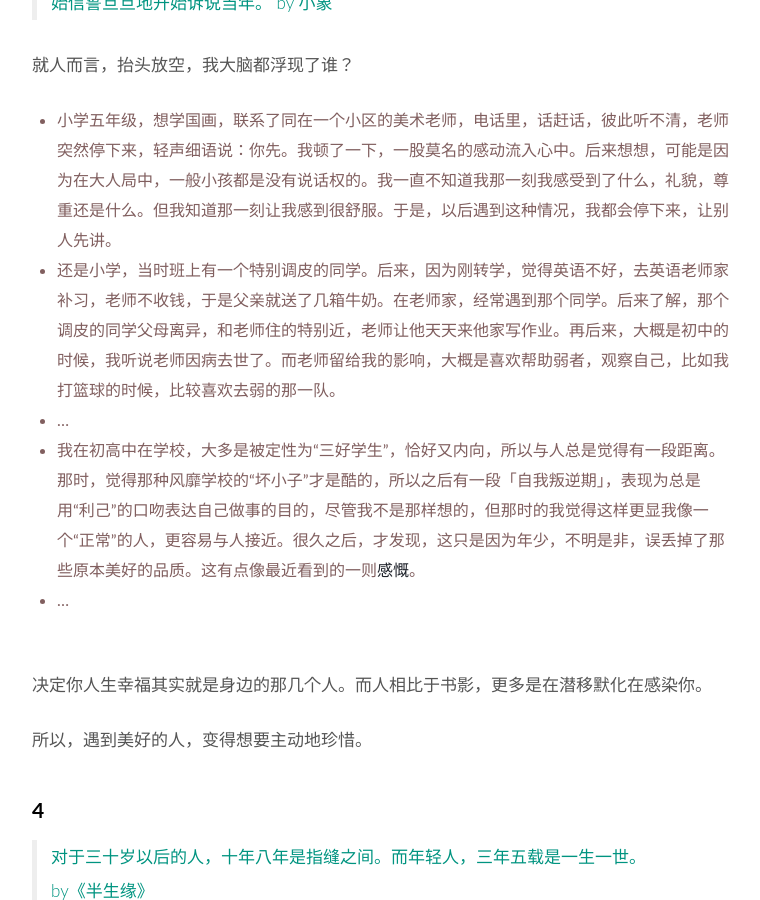
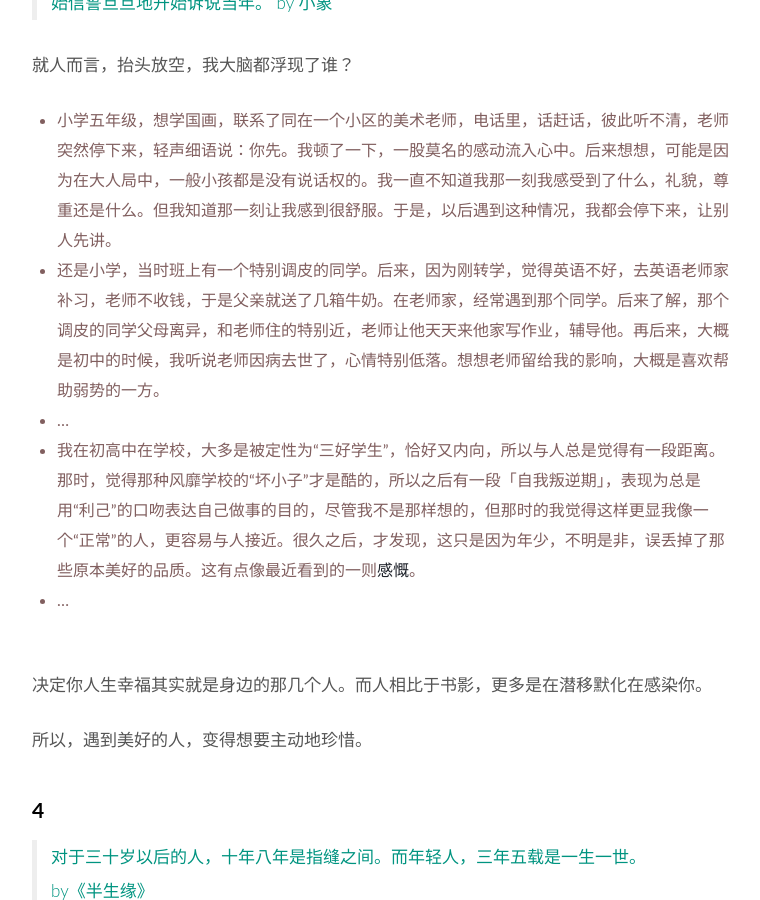
Before and after one commit to WillWang-X/willwang-x.github.io, a Jekyll site: the page built from _posts/2019-02-05-who-shaped-me.md, in a window 1280 px wide and 900 px high, scrolled down 2241 px. Shown: the whole window, without its empty margins (258-1018 px from the left). Built offline with Jekyll 4.4.1, drawn with Linux system fonts in a browser that asks for light colours.

Commit message:
Updated life README

```diff
--- a/_posts/2019-02-05-who-shaped-me.md
+++ b/_posts/2019-02-05-who-shaped-me.md
@@ -76,7 +76,7 @@ published: true
 就人而言，抬头放空，我大脑都浮现了谁？
 
 * 小学五年级，想学国画，联系了同在一个小区的美术老师，电话里，话赶话，彼此听不清，老师突然停下来，轻声细语说：你先。我顿了一下，一股莫名的感动流入心中。后来想想，可能是因为在大人局中，一般小孩都是没有说话权的。我一直不知道我那一刻我感受到了什么，礼貌，尊重还是什么。但我知道那一刻让我感到很舒服。于是，以后遇到这种情况，我都会停下来，让别人先讲。
-* 还是小学，当时班上有一个特别调皮的同学。后来，因为刚转学，觉得英语不好，去英语老师家补习，老师不收钱，于是父亲就送了几箱牛奶。在老师家，经常遇到那个同学。后来了解，那个调皮的同学父母离异，和老师住的特别近，老师让他天天来他家写作业。再后来，大概是初中的时候，我听说老师因病去世了。而老师留给我的影响，大概是喜欢帮助弱者，观察自己，比如我打篮球的时候，比较喜欢去弱的那一队。
+* 还是小学，当时班上有一个特别调皮的同学。后来，因为刚转学，觉得英语不好，去英语老师家补习，老师不收钱，于是父亲就送了几箱牛奶。在老师家，经常遇到那个同学。后来了解，那个调皮的同学父母离异，和老师住的特别近，老师让他天天来他家写作业，辅导他。再后来，大概是初中的时候，我听说老师因病去世了，心情特别低落。想想老师留给我的影响，大概是喜欢帮助弱势的一方。
 * ...
 * 我在初高中在学校，大多是被定性为“三好学生”，恰好又内向，所以与人总是觉得有一段距离。那时，觉得那种风靡学校的“坏小子”才是酷的，所以之后有一段「自我叛逆期」，表现为总是用“利己”的口吻表达自己做事的目的，尽管我不是那样想的，但那时的我觉得这样更显我像一个“正常”的人，更容易与人接近。很久之后，才发现，这只是因为年少，不明是非，误丢掉了那些原本美好的品质。这有点像最近看到的一则[感慨](https://i.imgur.com/R8yS4aI.jpg)。
 * ...
```
